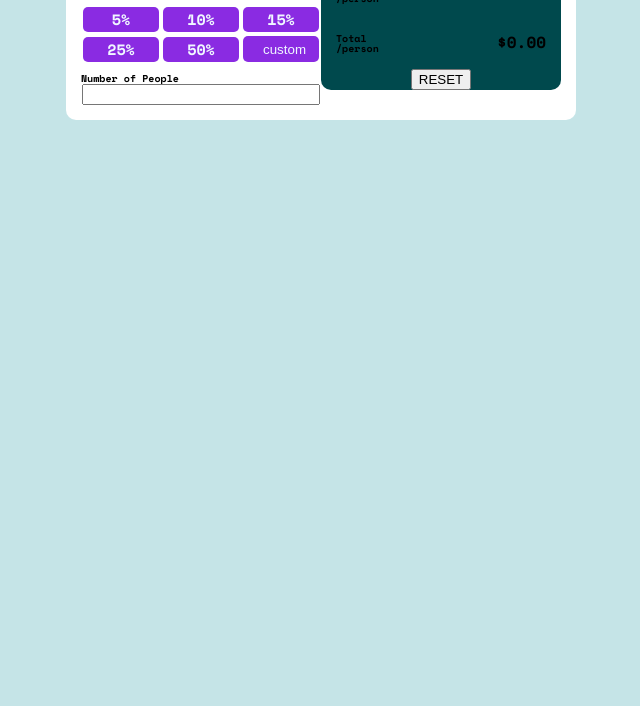
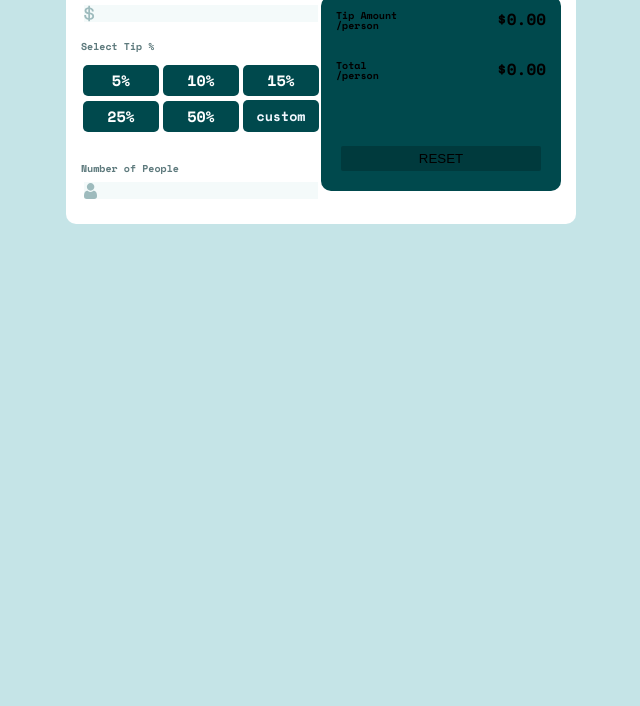
Before and after one commit to bragarr/projeto-calculadora-gorjeta, a plain HTML site: page index.html in a window 1280 px wide. Shown: the part 94-800 px from the top of the page, without its empty margins (319-959 px from the left). Drawn offline with nearby package versions, Linux system fonts and the light colour scheme.

Commit message:
update project

```diff
--- a/assets/style/style.css
+++ b/assets/style/style.css
@@ -1,5 +1,6 @@
 :root {
     --very-dark-cyan: hsl(183, 100%, 15%);
+    --strong-cyan: hsl(172, 67%, 45%);
     --dark-grayish-cyan : hsl(186, 14%, 43%);
     --Grayish-cyan : hsl(184, 14%, 56%);
     --light-grayish-cyan : hsl(185, 41%, 84%);
@@ -31,10 +32,16 @@ body {
 
 .tip__settings {
     width: 240px;
+    color: var(--dark-grayish-cyan);
+    font-size: 24px;
+}
+
+.bill {
+    padding: 15px 0;
 }
 
 .tip__definitions {
-
+    padding: 10px 0;
 }
 
 .field__description, .sub__text {
@@ -43,8 +50,16 @@ body {
 
 .bill__field, .people__field {
     width: 230px;
+    background-color: var(--Very-light-grayish-cyan);
+    text-align: right;
+    border: none;
 }
 
+.bill__field {
+    background-image: url(../img/icon-dollar.svg);
+    background-repeat: no-repeat;
+    background-position: left;
+}
 .field__description {
     text-align: left;
 }
@@ -60,11 +75,11 @@ body {
 
 .opcao__porcentagem {
     list-style-type: none;
-    background-color: blueviolet;
-    color: aliceblue;
+    background-color:  var(--very-dark-cyan);
+    color: var(--white);
     margin: 2px;
     font-size: 15px;
-    padding: 5px 0;
+    padding: 8px 0;
     border-radius: 5px;
 }
 
@@ -72,11 +87,11 @@ body {
     border: none;
     box-shadow: 0;
     outline: 0;
-    background-color: blueviolet;
+    background-color: var(--very-dark-cyan);
     padding: 0;
     width: 50px;
     text-align: right;
-    color: aliceblue;
+    color: var(--white);
 }
 
 .opcao__user:focus {
@@ -86,6 +101,8 @@ body {
 
 .opcao__user::placeholder {
     color: aliceblue;
+    text-align: center;
+    font-family: 'Space mono', sans-serif;
 }
 
 .field__description, .sub__tex {
@@ -93,8 +110,10 @@ body {
 }
 
 .people__field {
-    text-align: center;
     grid-column: span 2;
+    background-image: url(../img/icon-person.svg);
+    background-repeat: no-repeat;
+    background-position: left;
 }
 
 .sub__text {
@@ -116,3 +135,13 @@ body {
 .text__container, .result__values {
     padding: 15px;
 }
+
+.button__reset {
+    background-color: hsl(183, 100%, 12%);
+    border: none;
+    margin-top: 50px;
+    margin-bottom: 20px;
+    border-radius: 2px;
+    width: 200px;
+    padding: 5px 0;
+}
--- a/index.html
+++ b/index.html
@@ -13,13 +13,12 @@
     </head>
     <body>
         <main class="app__field">
-            <P>SPLI</P>
-            <P>TTER</P>
+            <img src="./assets/img/logo.svg" alt="app Logo">
             <section class="calculator__body">
                 <article class="tip__settings">
-                    <fieldset class="tip__definitions">
+                    <fieldset class="tip__definitions bill">
                         <h2 class="field__description">Bill</h2>
-                        <input type="text" placeholder="$" class="bill__field">
+                        <input type="text" class="bill__field">
                     </fieldset>
                     <fieldset class="tip__definitions">
                         <h2 class="field__description">Select Tip %</h2>
@@ -53,7 +52,7 @@
                         </div>
                         <span class="result__values">$0.00</span>
                     </div>
-                    <button>RESET</button>
+                    <button class="button__reset">RESET</button>
                 </article>
             </section>
         </main>
```
